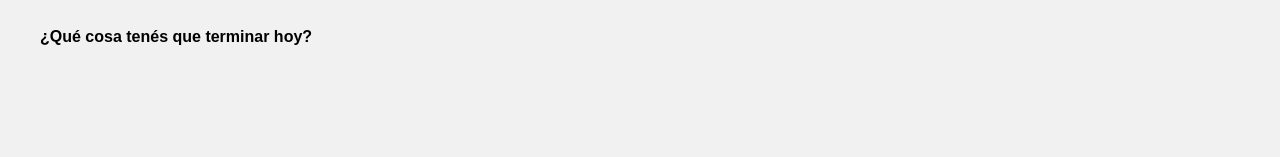
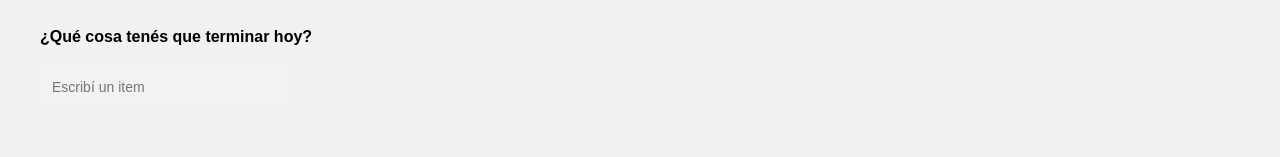
Before and after one commit to nicolasbiscotti/todos-app, a React (Create React App) app: page / in a window 1280 px wide. Shown: the part 168-325 px from the top of the page. Built offline with nearby package versions, Linux system fonts and the light colour scheme.

Commit message:
UI: Input Component

```diff
--- a/src/App.jsx
+++ b/src/App.jsx
@@ -1,7 +1,7 @@
-import React from "react";
 import logo from "./logo.svg";
 import "./App.css";
 import Button from "./Components/Button/Button";
+import Input from "./Components/Input/Input";
 
 function App() {
   return (
@@ -16,19 +16,29 @@ function App() {
       </div>
 
       <div className="App-input-todo-title">
-        {/* <Input
-          value={title}
-          placeholder="Escribí un item"
-          onInputChange={(e) => setTitle(e.target.value)}
-        /> */}
+        <Input>
+          {({ value, touched, errors, handleChange, handleBlur }) => (
+            <label className="App-input">
+              <input
+                name="todo-title"
+                type="text"
+                value={value}
+                onChange={handleChange}
+                onBlur={handleBlur}
+                placeholder="Escribí un item"
+              />
+              {errors.message && <span>Info: {errors.message}</span>}
+            </label>
+          )}
+        </Input>
       </div>
 
-      <div className="App-todo-list">
-        {/* <TodosList todos={todos} /> */}
-      </div>
+      <div className="App-todo-list">{/* <TodosList todos={todos} /> */}</div>
 
       <div className="App-add-button">
-        <Button {...{attributes: {className: "add-big"}}} >{() => "Agregar"}</Button>
+        <Button {...{ attributes: { className: "add-big" } }}>
+          {() => "Agregar"}
+        </Button>
       </div>
     </div>
   );
--- a/src/Components/Button/Button.jsx
+++ b/src/Components/Button/Button.jsx
@@ -1,4 +1,3 @@
-import React from "react";
 import "./Button.css";
 
 export default function Button(props) {
--- /dev/null
+++ b/src/Components/Input/Input.css
@@ -0,0 +1,29 @@
+.App-input {
+  font-size: 14px;
+  position: relative;
+  --field-padding: 12px;
+}
+.App-input input {
+  border: none;
+  -webkit-appearance: none;
+  -ms-appearance: none;
+  -moz-appearance: none;
+  appearance: none;
+  background: #f2f2f2;
+  padding: var(--field-padding);
+  border-radius: 3px;
+  width: 250px;
+  font-size: 14px;
+}
+.App-input .placeholder {
+  position: absolute;
+  left: var(--field-padding);
+  /* bottom: 50%; */
+  top: 8px;
+  transform: translateY(-50%);
+  width: calc(100% - (var(--field-padding)));
+  color: #aaa;
+  overflow: hidden;
+  white-space: nowrap;
+  text-overflow: ellipsis;
+}
--- /dev/null
+++ b/src/Components/Input/Input.jsx
@@ -0,0 +1,38 @@
+import { useState } from "react";
+import "./Input.css";
+
+const initialState = {
+  value: "",
+  touched: false,
+  errors: {},
+};
+
+const Input = ({ initialValue, errorMessage, children }) => {
+  const [state, setState] = useState(() => {
+    if (!initialValue) {
+      return initialState;
+    }
+    return { ...initialState, value: initialValue };
+  });
+
+  const errorMsg = errorMessage || "el título no puede estar vacío";
+
+  const handleChange = (e) => {
+    const value = e.target.value;
+    setState((prevState) => ({ ...prevState, value, errors: {} }));
+  };
+  const handleBlur = () => {
+    if (state.value === "") {
+      setState((prevState) => ({
+        ...prevState,
+        errors: { message: errorMsg },
+        touched: true,
+      }));
+    }
+    setState((prevState) => ({ ...prevState, touched: true }));
+  };
+
+  return children({ ...state, handleChange, handleBlur });
+};
+
+export default Input;
```
Also changed, not shown: 2 other files (tests, documents, lock files or other folders).
